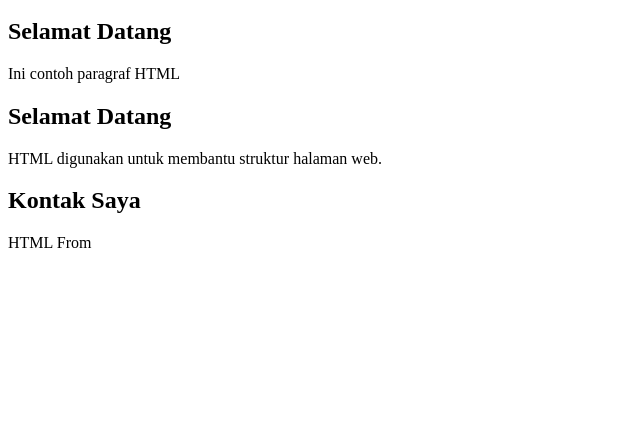
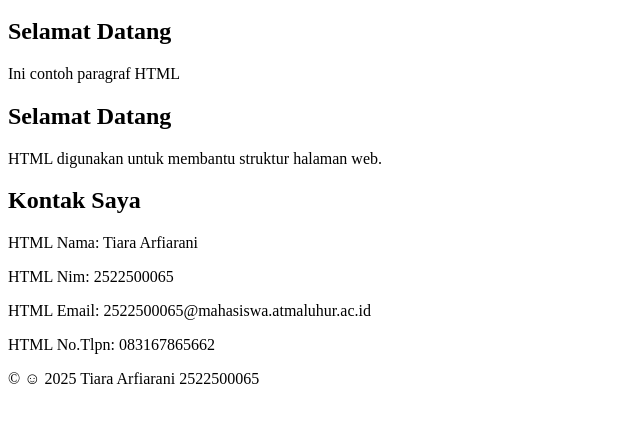
Before and after one commit to 2522500065-lang/2522500065-PWD-GB1J-SI-2526O, a plain HTML site: page pertemuan-02/autolengkap.html in a window 1280 px wide. Shown: the part 136-558 px from the top of the page, without its empty margins (0-640 px from the left). Drawn offline with Linux system fonts and the light colour scheme.

Commit message:
footer dan html entity

```diff
--- a/pertemuan-02/autolengkap.html
+++ b/pertemuan-02/autolengkap.html
@@ -27,8 +27,14 @@
         <section>
             <section ide="contact">
                 <h2>Kontak Saya</h2>
-                <p>HTML From </p>
+                <p>HTML Nama: Tiara Arfiarani </p>
+                <p>HTML Nim: 2522500065</p>
+                <p>HTML Email: 2522500065@mahasiswa.atmaluhur.ac.id</p>
+                <p>HTML No.Tlpn: 083167865662</p>
                 <section>
-  <main></main>
+  <main>
+    <footer>
+        <p>&copy; &#9786; 2025 Tiara Arfiarani 2522500065</p>
+        <footer>
 </body>
 </html>
```
